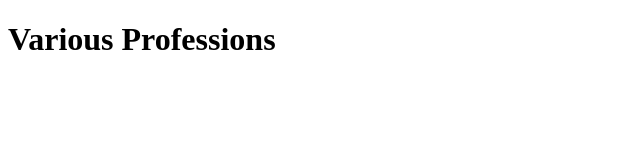
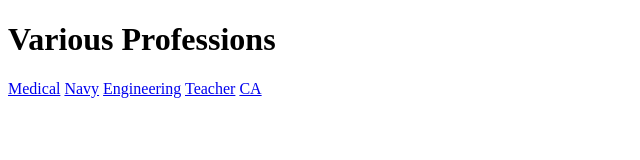
Before and after one commit to Amruta1006/Folder-structure-and-hosting, a plain HTML site: page index.html in a window 1280 px wide. Shown: the whole page, without its empty margins (0-640 px from the left). Drawn offline with Linux system fonts and the light colour scheme.

Commit message:
link pages

```diff
--- a/index.html
+++ b/index.html
@@ -7,5 +7,10 @@
 </head>
 <body>
     <h1>Various Professions</h1>
+    <a href="medical.html">Medical</a>
+    <a href="merchant -navy.html">Navy</a>
+    <a href="engineering.html">Engineering</a>
+    <a href="teaching.html">Teacher</a>
+    <a href="chartered-acc.html">CA</a>
 </body>
 </html>
```
